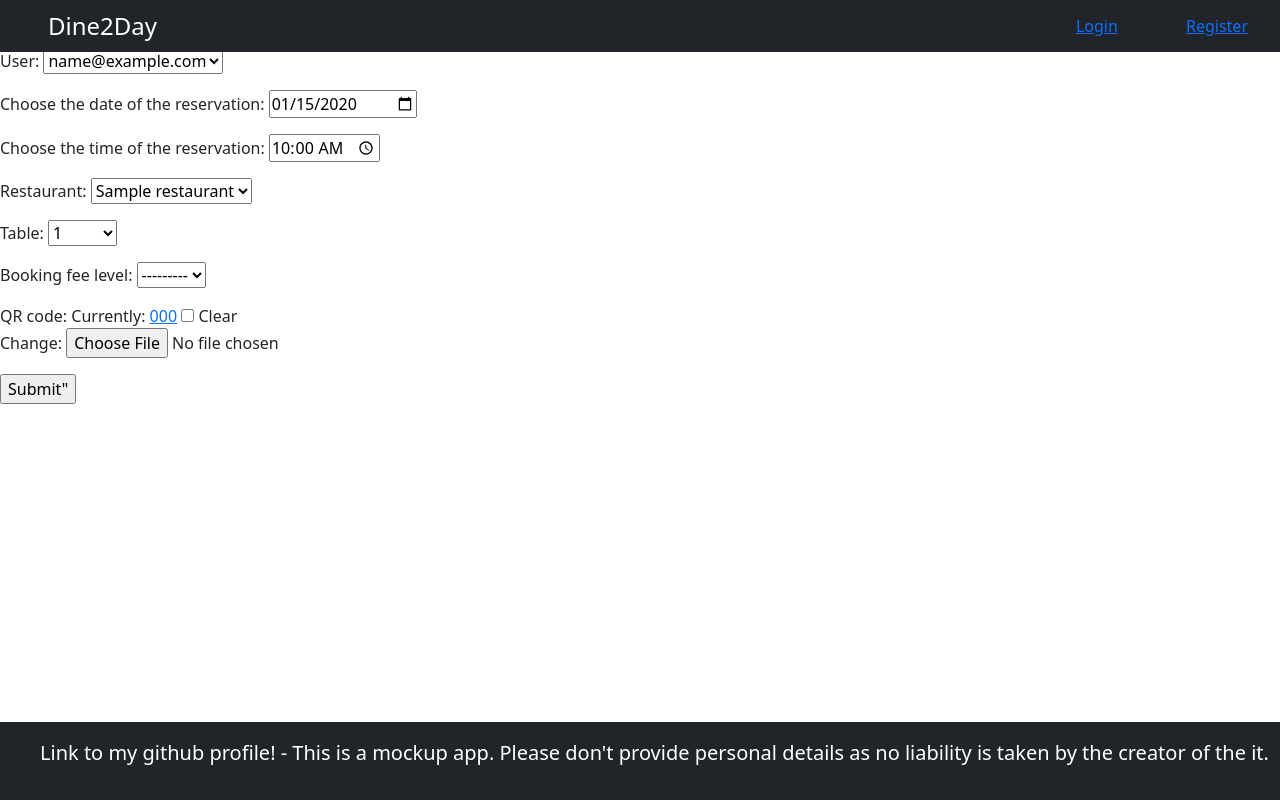
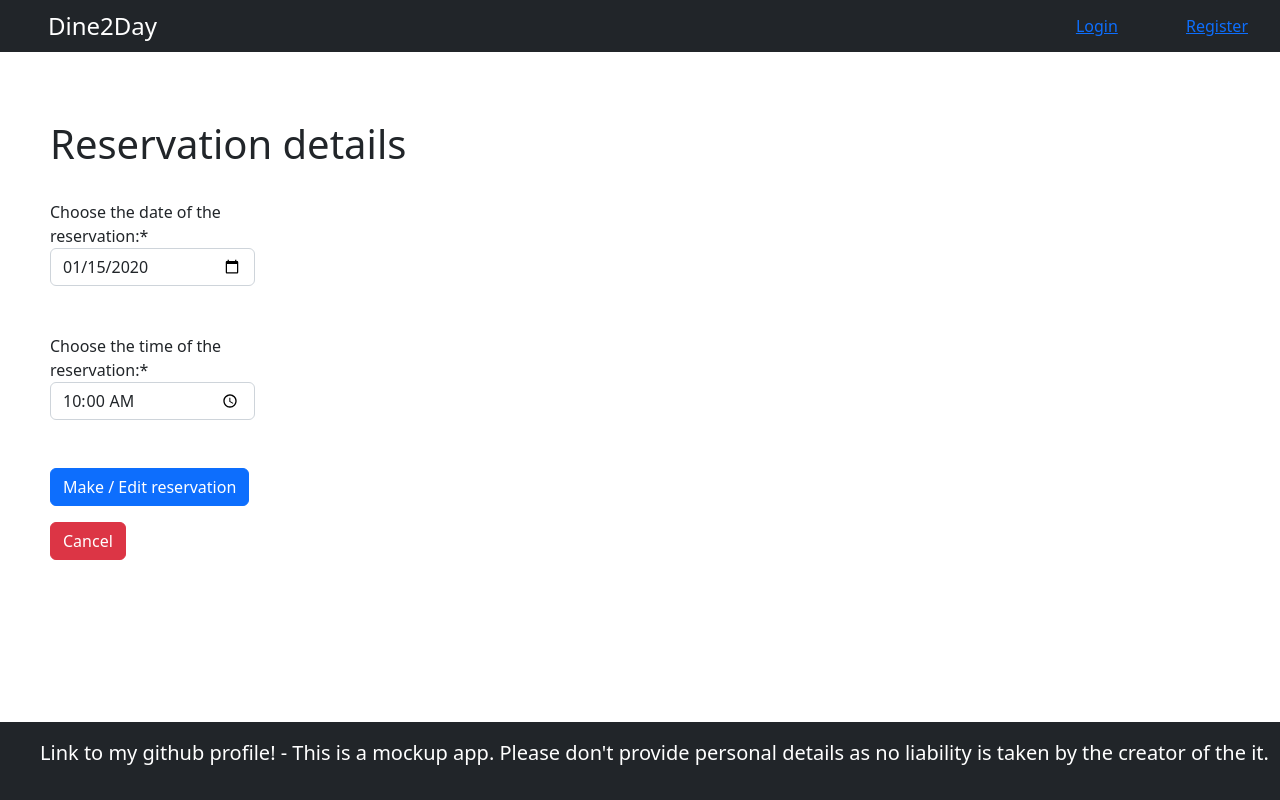
Before and after one commit to alexonati/booking, a Django app: page /edit_reservation/1/ in a window 1280 px wide. Run offline with Django 4.2, Linux system fonts and the light colour scheme; tables that the repository leaves empty hold one stand-in row (values such as "Sample post"); some libraries are stand-ins or nearby versions.

Commit message:
update: - adding, editing & deleting a booking works

```diff
--- a/booking_website/forms.py
+++ b/booking_website/forms.py
@@ -93,12 +93,11 @@ class MakeBookingForm(forms.ModelForm):
             'time': 'Choose the time of the reservation:'
         }
 
-    def __init__(self, *args, **kwargs):
-
+    def __init__(self, *args, user, restaurant, table, **kwargs):
         self._instance = kwargs.get('instance')
-        self._user = kwargs.get('user')
-        self._restaurant = kwargs.get('restaurant')
-        self._table = kwargs.get('table')
+        self._user = user
+        self._restaurant = restaurant
+        self._table = table
 
         super().__init__(*args, **kwargs)
 
@@ -110,11 +109,31 @@ class MakeBookingForm(forms.ModelForm):
 
     def save(self, commit=True):
         booking = super().save(commit=False)
-        booking.user = self._instance.user if self._instance else self._user
-        booking.restaurant = self._restaurant
-        booking.table = self._table
+        booking.user = self._user
+        booking.restaurant = self._instance.restaurant if self._instance else self._restaurant
+        booking.table = self._instance.table if self._instance else self._table
 
         if commit:
             booking.save()
 
         return booking
+
+    helper = FormHelper()
+    helper.form_method = 'POST'
+    helper.layout = Layout(
+        Row(
+            Column('date', css_class='form-group col-md-2 mb-0'),
+            Column(),
+            Column(),
+            css_class='form-row'
+        ),
+        Row(css_class='form-control-lg'),
+        Row(
+            Column('time', css_class='form-group col-md-2 mb-0'),
+            Column(),
+            Column(),
+            css_class='form-row'
+        ),
+        Row(css_class='form-control-lg'),
+        Submit('submit', 'Make / Edit reservation')
+    )
--- a/booking_website/templates/make_reservation_page.html
+++ b/booking_website/templates/make_reservation_page.html
@@ -4,9 +4,12 @@
 {% block title %}Reservation Details {% endblock %}
 
 {% block content %}
- <form  method = "post">
+<div style="margin-left: 50px;">
+ <br><br><br>
+    <h1>Reservation details</h1>
+    <br>
     {% csrf_token %}
-    {{form.as_p }}
-    <input type="submit" value=Submit">
-</form>
+    {% crispy form %}
+    <a class="btn btn-danger" href="{% url 'bookings' %}">Cancel</a>
+    </div>
 {% endblock %}
--- a/booking_website/views.py
+++ b/booking_website/views.py
@@ -106,15 +106,14 @@ def make_a_reservation(request, restaurant_id, table_id):
     table = get_object_or_404(Table, id=table_id)
 
     if request.method == 'GET':
-        form = MakeBookingForm(user=request.user, restaurant=restaurant, table=table)
+        form = MakeBookingForm(request, user=request.user, restaurant=restaurant, table=table)
     else:
-        form = MakeBookingForm(request.POST, user=request.user, restaurant=restaurant, table=table,
-                               )
+        form = MakeBookingForm(request.POST, user=request.user, restaurant=restaurant, table=table)
 
         # **** USED FOR DEBUG ****
-        # print('form.is_valid()', form.is_valid())
-        # for field in form:
-        #     print("*****", field.name, field.errors, field.value())
+        print('form.is_valid()', form.is_valid())
+        for field in form:
+            print("*****", field.name, field.errors, field.value())
 
         if form.is_valid():
             form.save()
@@ -128,11 +127,11 @@ def make_a_reservation(request, restaurant_id, table_id):
 
 def edit_reservation(request, booking_id):
     booking = get_object_or_404(Booking, id=booking_id)
-    form = MakeBookingForm(instance=booking)
+    form = MakeBookingForm(user=booking.user, restaurant=booking.restaurant, table=booking.table, instance=booking)
 
     if request.method == 'POST':
 
-        form = MakeBookingForm(request.POST, instance=booking)
+        form = MakeBookingForm(request.POST, user=booking.user, restaurant=booking.restaurant, table=booking.table, instance=booking)
         print('form.is_valid()', form.is_valid())
         for field in form:
             print("*****", field.name, field.errors, field.value())
@@ -143,7 +142,6 @@ def edit_reservation(request, booking_id):
 
     return render(request, 'make_reservation_page.html', {
         'form': form})
-
 
 def delete_reservation(request, booking_id):
     booking = get_object_or_404(Booking, id=booking_id)
```
